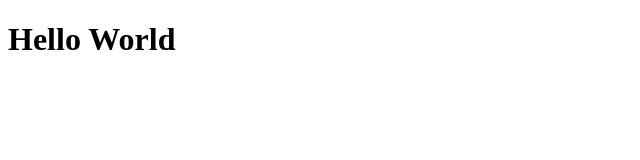
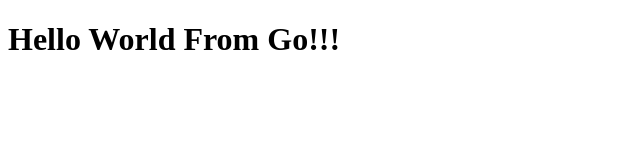
Before and after one commit to JesterOrNot/HTML-Note, a plain HTML site: page static/index.html in a window 1280 px wide. Shown: the whole page, without its empty margins (0-640 px from the left). Drawn offline with Linux system fonts and the light colour scheme.

Commit message:
update(again)

```diff
--- a/static/index.html
+++ b/static/index.html
@@ -1,4 +1,4 @@
 <!DOCTYPE html>
 <html>
-<h1> Hello World</h1>
+<h1>Hello World From Go!!!</h1>
 </html>
```
